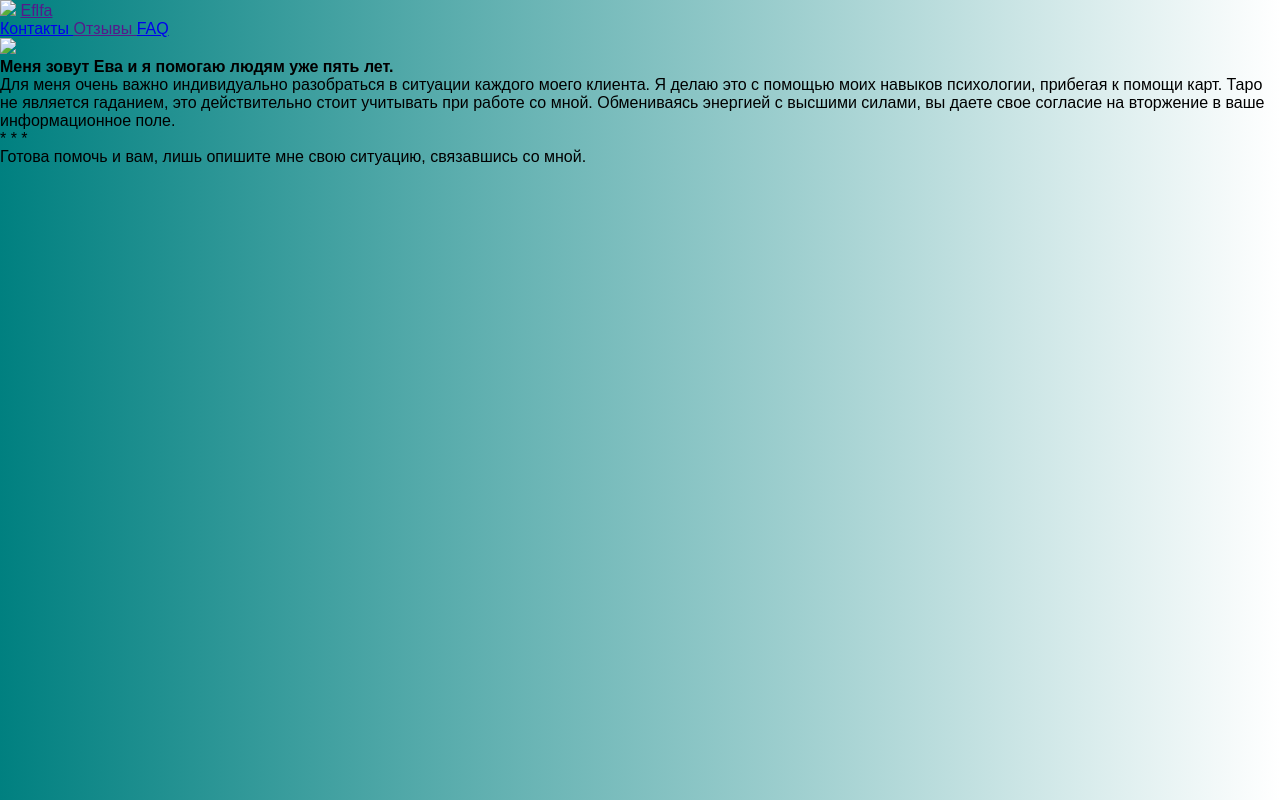
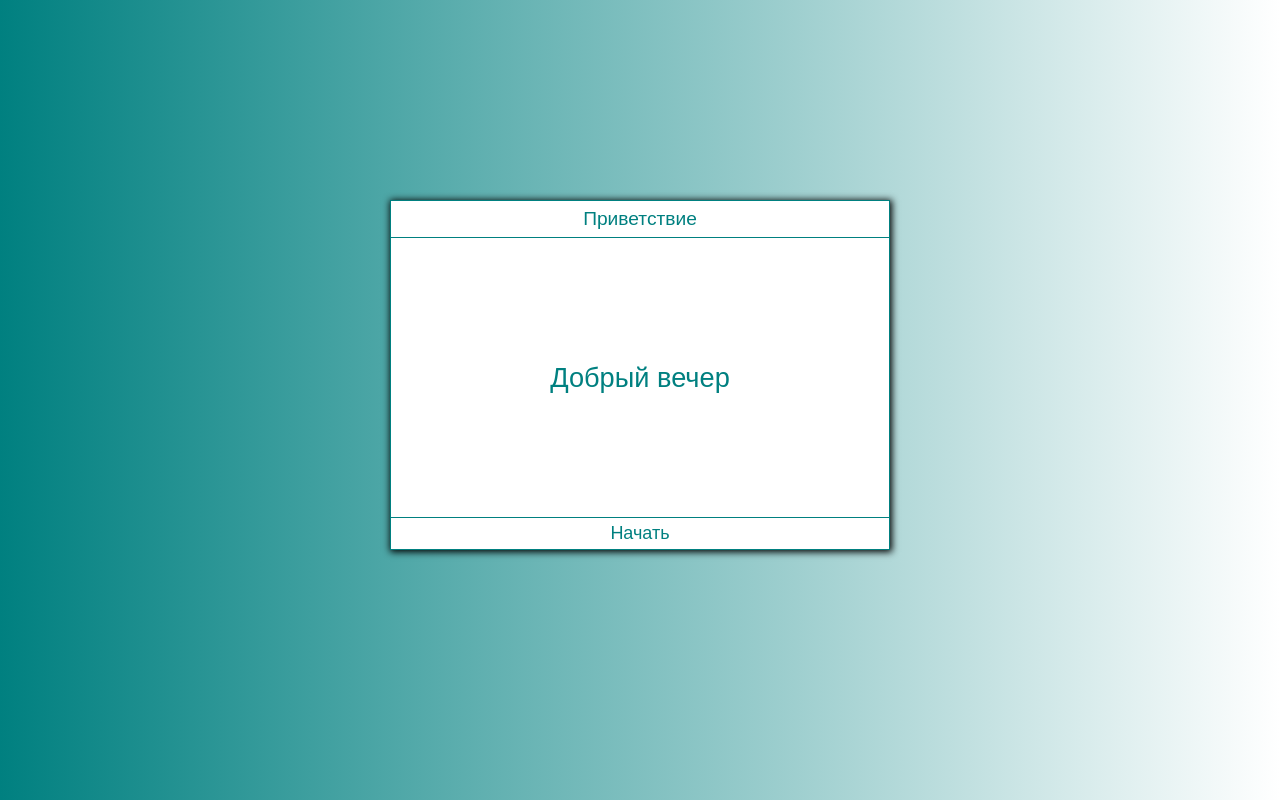
Before and after one commit to TheHappyMetall/Quiz, a plain HTML site: page index.html in a window 1280 px wide. Drawn offline with Linux system fonts and the light colour scheme; files that its build step writes are made by us from their sources.

Commit message:
Add files via upload

```diff
--- a/index.html
+++ b/index.html
@@ -1,48 +1,23 @@
 <!DOCTYPE html>
 <html lang="en">
-  <head>
-    <meta charset="UTF-8" />
-    <meta http-equiv="X-UA-Compatible" content="IE=edge" />
-    <meta name="viewport" content="width=device-width, initial-scale=1.0" />
-    <link rel="stylesheet" href="css/style.css" />
-    <link rel="stylesheet" href="css/index.css" />
-    <link rel="icon" href="img/favico.svg" type="image/svg+xml" />
-    <title>Eflfa</title>
-  </head>
-  <body>
-    <nav>
-      <div class="logo-cont">
-        <img src="img/SW2hzkZBmKA.jpg" class="logo" />
-        <a href="" class="logo-text">Eflfa</a>
-      </div>
-      <div class="nav-a-cont">
-        <a href="pages/contacts.html"> Контакты </a>
-        <a href=""> Отзывы </a>
-        <a href="pages/faq.html"> FAQ </a>
-      </div>
-    </nav>
 
-    <section>
-      <div class="s1-cont">
-          <img src="img/JZ2RgEvrhH4.jpg" class="s1-img" />
-        <div class="s1-text">
-          <h4 class="s1-text-title">
-            Меня зовут Ева и я помогаю людям уже пять лет.
-          </h4>
+<head>
+  <link rel="stylesheet" href="styles/style.css" />
+  <meta charset="utf-8" />
+  <meta name="viewport" content="width=device-width, initial-scale=1" />
+  <title>Quiz</title>
+  <link rel="icon" href="star.svg" type="image/x-icon" />
+  <meta name="color-scheme" content="only light">
+</head>
 
-          <p class="s1-text-p">
-            Для меня очень важно индивидуально разобраться в ситуации каждого
-            моего клиента. Я делаю это с помощью моих навыков
-            психологии, прибегая к помощи карт. Таро не является гаданием, это
-            действительно стоит учитывать при работе со мной. Обмениваясь
-            энергией с высшими силами, вы даете свое согласие на вторжение в
-            ваше информационное поле.
-          </p>
-            <div class="stars">* * *</div>
-          <p class="s1-text-end">Готова помочь и вам, лишь опишите мне свою ситуацию, связавшись со
-            мной.</p>
-        </div>
-      </div>
-    </section>
-  </body>
+<body>
+  <div class="wrapper">
+    <div class="text">Приветствие</div>
+    <ul id="list"></ul>
+    <div class="numbersQuestions"></div>
+    <a class="main-click">Начать</a>
+  </div>
+  <script src="scripts/base.js"></script>
+</body>
+
 </html>
```
Also changed, not shown: 1 other file.
